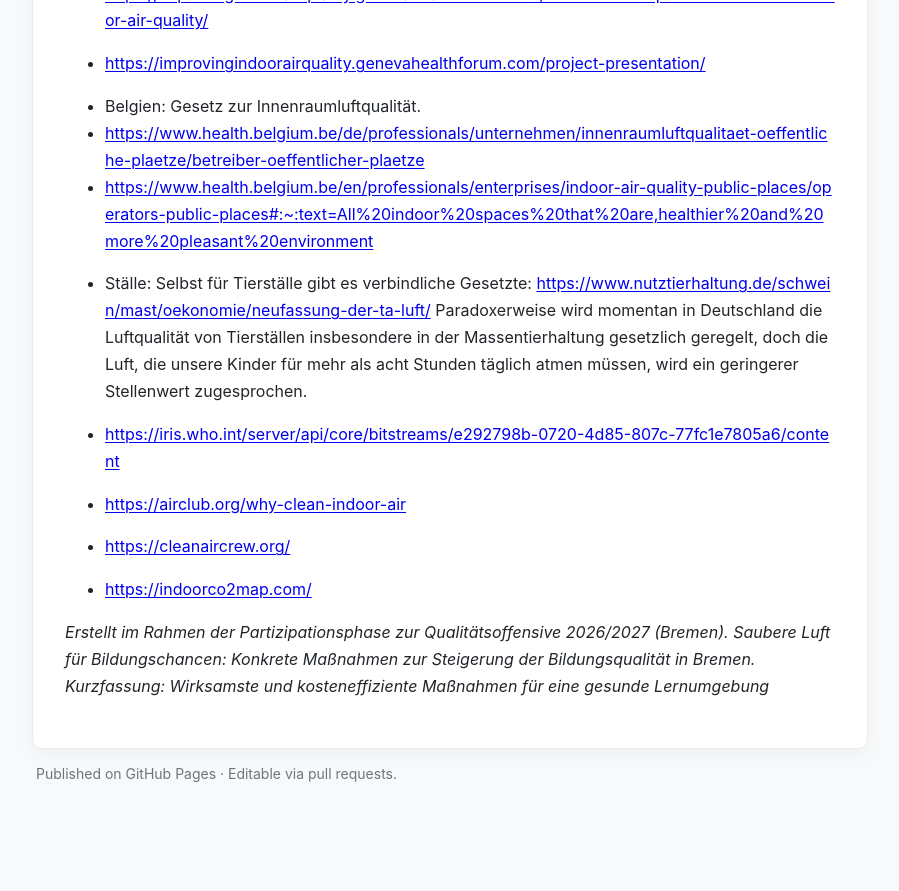
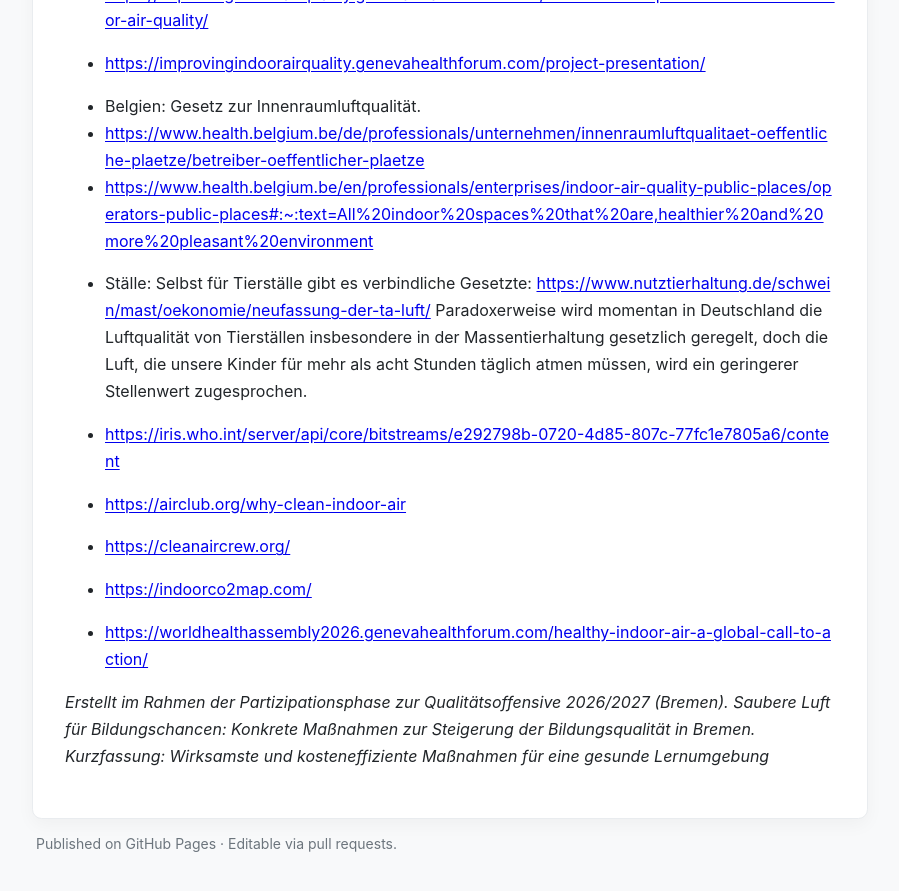
Before and after one commit to aprossi/awesome-clean-air-practice, a Jekyll site: the page built from docs/hb/positionspapier.md, in a window 1280 px wide and 900 px high, scrolled down 11457 px. Shown: the top 891 px of the window, without its empty margins (190-1089 px from the left). Built offline with Jekyll 4.4.1, drawn with Linux system fonts in a browser that asks for light colours; our own code applies the rules of GitHub Pages for plain Markdown files; before the commit the page ends 12287 px from its top, so only the background shows below that; part of the change alters nothing that is shown.

Commit message:
Update positionspapier.md

```diff
--- a/docs/hb/positionspapier.md
+++ b/docs/hb/positionspapier.md
@@ -584,6 +584,8 @@ Ressourcen und weiterführende Links
 
 - [https://indoorco2map.com/](https://indoorco2map.com/)
 
+- [https://worldhealthassembly2026.genevahealthforum.com/healthy-indoor-air-a-global-call-to-action/](https://worldhealthassembly2026.genevahealthforum.com/healthy-indoor-air-a-global-call-to-action/)
+
 *Erstellt im Rahmen der Partizipationsphase zur Qualitätsoffensive
 2026/2027 (Bremen). Saubere Luft für Bildungschancen: Konkrete Maßnahmen
 zur Steigerung der Bildungsqua­lität in Bremen. Kurzfassung: Wirksamste und
```
